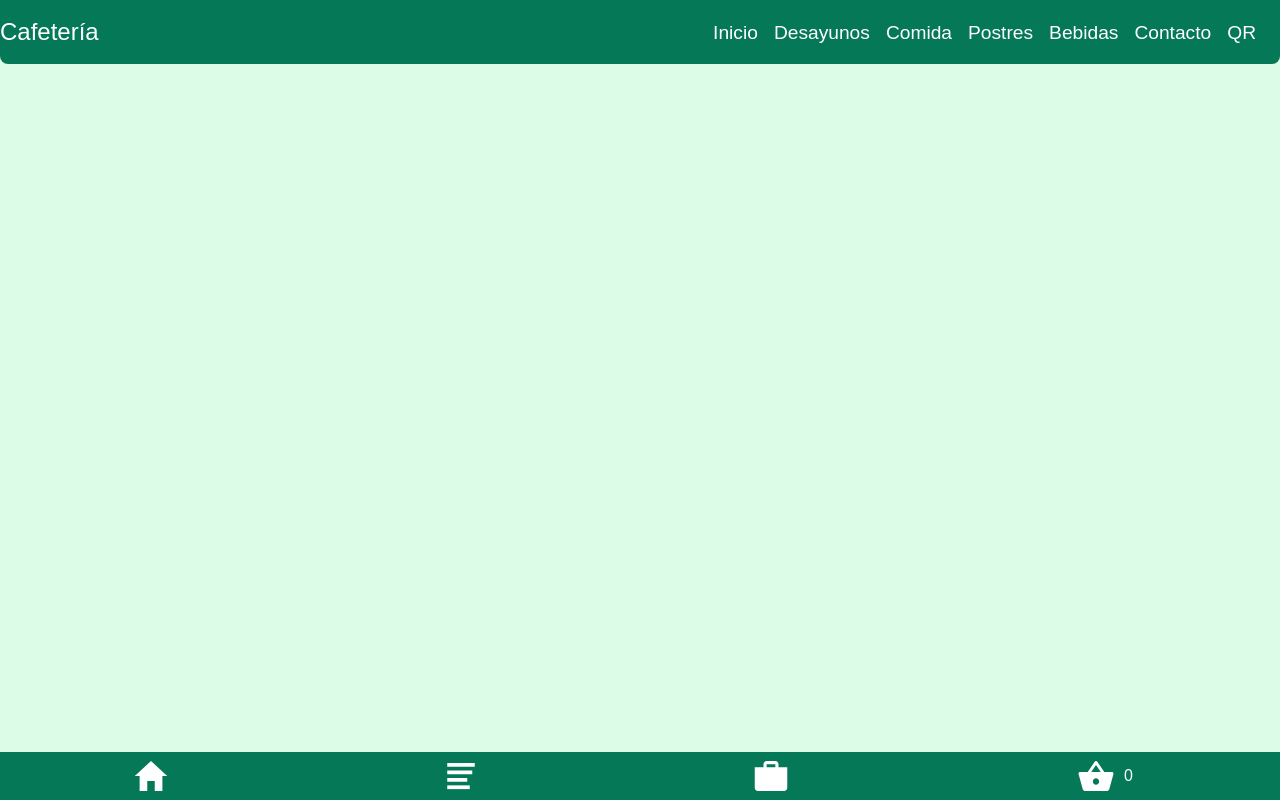
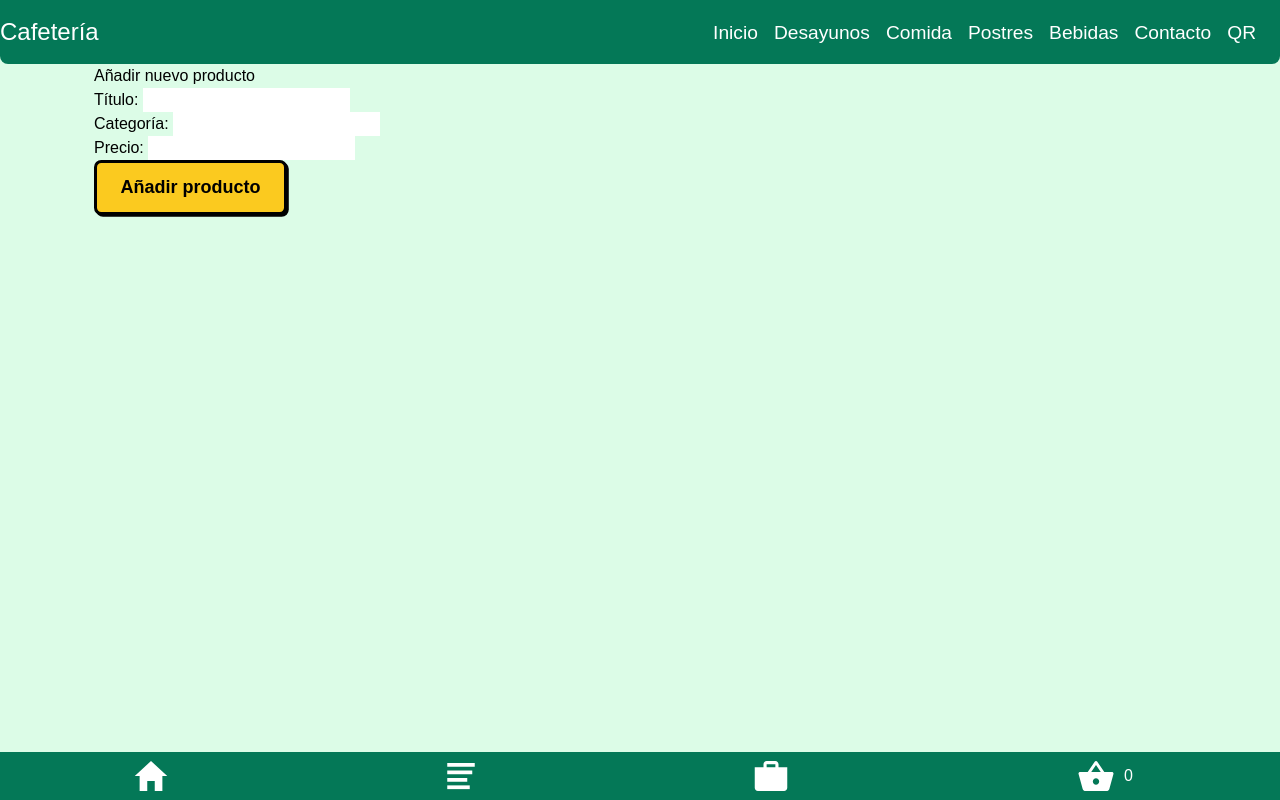
Before and after one commit to Ianbleake/Sistema-Gestion-Negocio, a React (Create React App) app: page /Agregar in a window 1280 px wide. Built offline with nearby package versions, Linux system fonts and the light colour scheme.

Commit message:
Agregar Producto

```diff
--- a/src/App.jsx
+++ b/src/App.jsx
@@ -12,6 +12,7 @@ import { Footer } from "./components/Footer";
 import { CodigoQR } from "./components/CodigoQR";
 import { LogIn } from "./components/LogIn";
 import { Admin } from "./components/Admin";
+import AgregarProducto from "./components/Agregar";
 
 
 function App() {
@@ -34,6 +35,7 @@ function App() {
             <Route path="/QR" element={<CodigoQR/>}/>
             <Route path="/Login" element={<LogIn/>} />
             <Route path="/Admin" element={<Admin/>} />
+            <Route path="/Agregar" element={<AgregarProducto/>}/>
           </Routes>
 
           <Footer/>
--- /dev/null
+++ b/src/components/Agregar.jsx
@@ -0,0 +1,62 @@
+import React, { useState } from "react";
+import { addDoc, collection } from "firebase/firestore";
+import { db } from "../firebase/config";
+
+const AgregarProducto = ({ onProductoAgregado }) => {
+    const [nuevoProducto, setNuevoProducto] = useState({
+        titulo: "",
+        categoria: "",
+        precio: "",
+    });
+
+    const agregarProducto = async () => {
+        try {
+            // Añade el nuevo producto a la colección "Productos"
+            const docRef = await addDoc(collection(db, "Productos"), nuevoProducto);
+
+            console.log("Producto agregado correctamente con ID: ", docRef.id);
+
+            // Limpia el estado del nuevo producto después de agregarlo
+            setNuevoProducto({
+                titulo: "",
+                categoria: "",
+                precio: "",
+            });
+
+            // Llama a la función proporcionada por el padre para notificar que se ha agregado un nuevo producto
+            onProductoAgregado();
+        } catch (error) {
+            console.error("Error al agregar el producto", error);
+        }
+    };
+
+    return (
+        <div className="container w-full min-h-[100VH] pt-16 pb-16">
+            <h2>Añadir nuevo producto</h2>
+            <label>Título: </label>
+            <input
+                type="text"
+                value={nuevoProducto.titulo}
+                onChange={(e) => setNuevoProducto({ ...nuevoProducto, titulo: e.target.value })}
+            />
+            <br />
+            <label>Categoría: </label>
+            <input
+                type="text"
+                value={nuevoProducto.categoria}
+                onChange={(e) => setNuevoProducto({ ...nuevoProducto, categoria: e.target.value })}
+            />
+            <br />
+            <label>Precio: </label>
+            <input
+                type="text"
+                value={nuevoProducto.precio}
+                onChange={(e) => setNuevoProducto({ ...nuevoProducto, precio: e.target.value })}
+            />
+            <br />
+            <button onClick={agregarProducto}>Añadir producto</button>
+        </div>
+    );
+};
+
+export default AgregarProducto;
--- a/src/components/Gestor.jsx
+++ b/src/components/Gestor.jsx
@@ -1,6 +1,7 @@
 import React, { useState, useEffect } from "react";
 import { collection, getDocs, deleteDoc, doc } from "firebase/firestore";
 import { db } from "../firebase/config";
+import { Link } from "react-router-dom";
 
 const ProductList = () => {
     const [products, setProducts] = useState([]);
@@ -81,7 +82,7 @@ const ProductList = () => {
                 </div>
             </div>
             <div className="flex items-center justify-center mt-5">
-                <button className="bg-white">Añadir producto</button>
+                <button className="bg-white"><Link to='/Agregar'>Agregar Producto</Link></button>
             </div>
         </div>
     );
```
